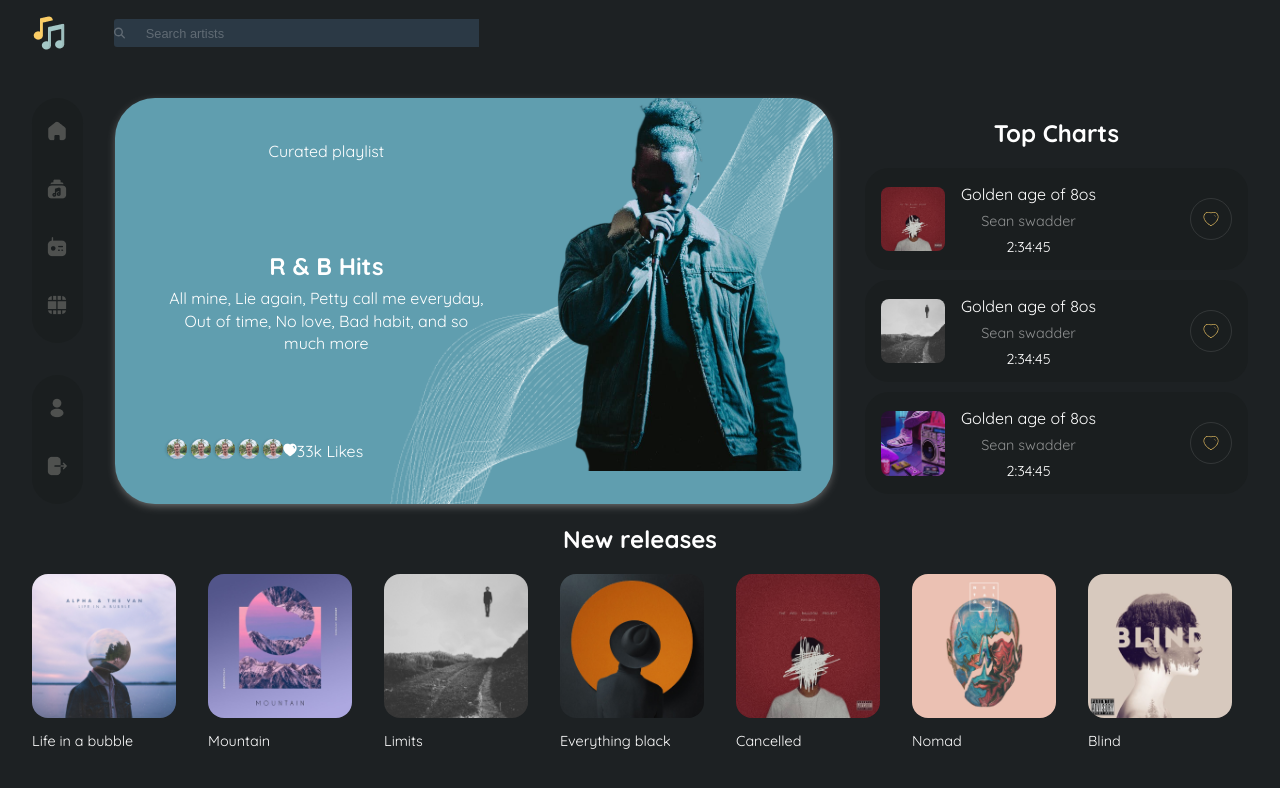
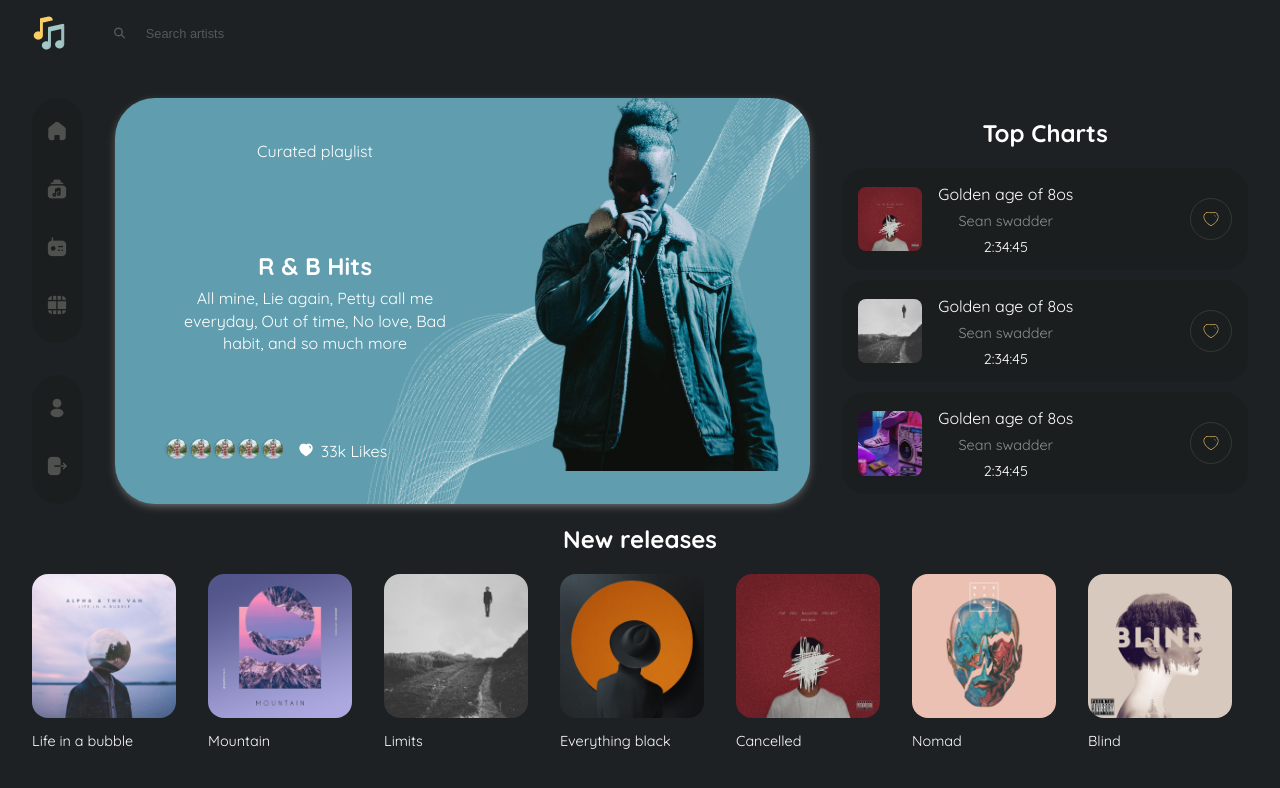
Before and after one commit to The-indigo/kaboom, a React (Create React App) app: page / in a window 1280 px wide. Shown: the top 788 px of the page. Built offline with nearby package versions, Linux system fonts and the light colour scheme.

Commit message:
hero section

```diff
--- a/src/components/Home/Home.css
+++ b/src/components/Home/Home.css
@@ -1,56 +1,9 @@
-input {
-    font-size: 16px;
-}
-
-input:focus {
-    outline: none;
-}
-
-input::placeholder {
-    font-size: .8rem;
-}
-
 .container {
     width: 95%;
     margin: 0 auto;
 }
 
-.header {
-    display: flex;
-    margin-top: 1rem;
-    gap: 3rem;
-    align-items: center;
 
-}
-
-.searchinput-div {
-    border-radius: 3px;
-    /* padding: .5rem; */
-    display: flex;
-    gap: 1rem;
-    align-items: center;
-}
-
-.searchinput-div {
-    width: 30%;
-    background-color: hsl(209, 23%, 22%);
-}
-
-.search-box::placeholder {
-    color: rgba(255, 255, 255, 0.25);
-}
-
-.search-box {
-    padding: .3rem;
-    background-color: hsl(209, 23%, 22%);
-    border: none;
-    width: 100%;
-    display: block;
-}
-
-.search-icon {
-    color: rgba(255, 255, 255, 0.25);
-}
 
 
 .nav-hero-section {
@@ -83,7 +36,7 @@ input::placeholder {
     background-size: contain;
     display: flex;
     width: 60%;
-    max-width: 1000px;
+    max-width: 900px;
     margin-left: 2rem;
     margin-right: 2rem;
 }
@@ -125,6 +78,11 @@ input::placeholder {
 
 .hero-section-likes-1 {
     display: flex;
+    margin-right: 1rem;
+}
+
+.hero-section-likes p {
+    margin-left: .5rem;
 }
 
 .hero-section-likes-img {
@@ -133,7 +91,8 @@ input::placeholder {
 }
 
 .top-charts {
-    width: 32%;
+    width: 35%;
+    max-width: 500px;
 }
 
 
--- a/src/components/Home/Home.js
+++ b/src/components/Home/Home.js
@@ -1,36 +1,14 @@
 import React from "react";
-import { FontAwesomeIcon } from "@fortawesome/react-fontawesome";
-import { faSearch} from "@fortawesome/free-solid-svg-icons";
 import "./Home.css";
 import TopchartItem from "../shared/Topcharts/TopchartItem";
 import Newreleases from "../shared/Newreleases/Newreleases";
+import Search from "../shared/Search/Search";
 
 const Home = () => {
   return (
     <>
       <div className="container">
-
-
-      <header className="header">
-        <img src="images/logo.png" alt="logo" />
-
-        <div className={"searchinput-div"}>
-          <FontAwesomeIcon
-            icon={faSearch}
-            size="1x"
-            width={11}
-            className="search-icon"
-          />
-
-          <input
-            type="text"
-            className={"search-box"}
-            placeholder="Search artists"
-            //   onChange={handleSearchCountry}
-            //   value={searchValue}
-          />
-        </div>
-      </header>
+<Search/>
           <main className="main">
               <section className="nav-hero-section">
               <div className="navigation">
--- /dev/null
+++ b/src/components/shared/Search/Search.css
@@ -0,0 +1,52 @@
+input {
+    font-size: 16px;
+}
+
+input:focus {
+    outline: none;
+}
+
+input::placeholder {
+    font-size: .8rem;
+}
+
+.container {
+    width: 95%;
+    margin: 0 auto;
+}
+
+.header {
+    display: flex;
+    margin-top: 1rem;
+    gap: 3rem;
+    align-items: center;
+
+}
+
+.searchinput-div {
+    border-radius: 3px;
+    display: flex;
+    gap: 1rem;
+    align-items: center;
+}
+
+.searchinput-div {
+    width: 30%;
+    /* background-color: hsl(209, 23%, 22%); */
+}
+
+.search-box::placeholder {
+    color: rgba(255, 255, 255, 0.25);
+}
+
+.search-box {
+    padding: .3rem;
+    background-color: transparent;
+    border: none;
+    width: 100%;
+    display: block;
+}
+
+.search-icon {
+    color: rgba(255, 255, 255, 0.25);
+}
--- /dev/null
+++ b/src/components/shared/Search/Search.js
@@ -0,0 +1,32 @@
+import React from "react"
+import "./Search.css"
+import { FontAwesomeIcon } from "@fortawesome/react-fontawesome";
+import { faSearch} from "@fortawesome/free-solid-svg-icons";
+const Search = () => {
+    return (
+        <>
+    <header className="header">
+        <img src="images/logo.png" alt="logo" />
+
+        <div className={"searchinput-div"}>
+          <FontAwesomeIcon
+            icon={faSearch}
+            size="1x"
+            width={11}
+            className="search-icon"
+          />
+
+          <input
+            type="text"
+            className={"search-box"}
+            placeholder="Search artists"
+            //   onChange={handleSearchCountry}
+            //   value={searchValue}
+          />
+        </div>
+      </header>
+        </>
+
+    )
+}
+export default Search
```
